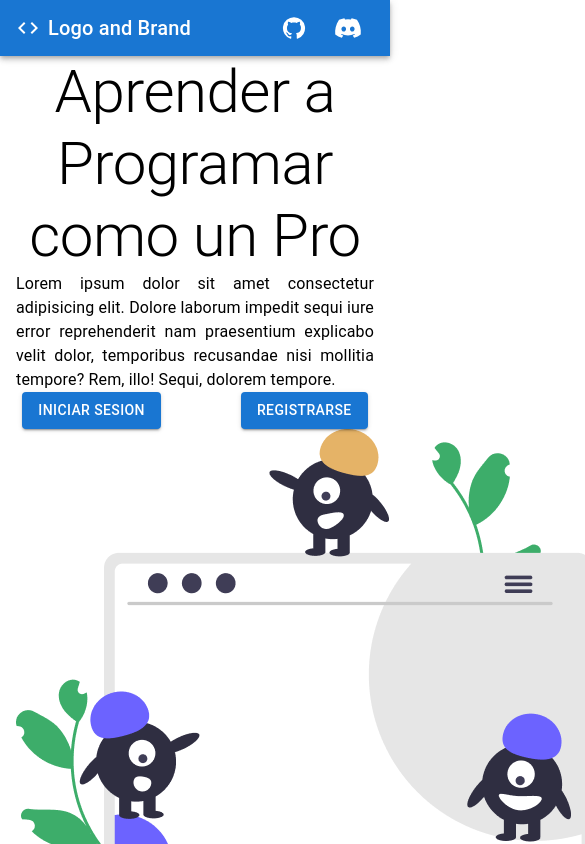
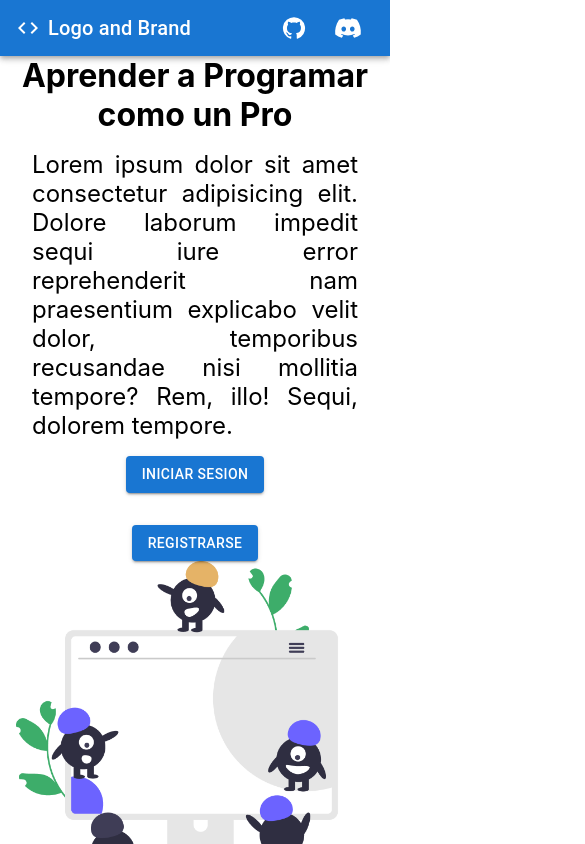
Before and after one commit to BOOTCAMP-PTY/BCPTY-FRONTEND, a React (Create React App) app: page / in a window 390 px wide. Shown: the top 844 px of the page, 585 px wide, since content can reach past the window. Built offline with nearby package versions, Linux system fonts and the light colour scheme.

Commit message:
Cambios en el responsive de la pagina

```diff
--- a/src/App.jsx
+++ b/src/App.jsx
@@ -1,16 +1,11 @@
 import React from "react";
-import Header from "./Pages/Header/Header";
 import Home from "./Pages/Main/Home";
 import "./App.css";
-import { Container } from "@mui/material";
 
 export default function App() {
-  return (
-    <main>
-      <Header />
-      <Container fluid>
-        <Home />
-      </Container>
-    </main>
-  );
+	return (
+		<main>
+			<Home />
+		</main>
+	);
 }
--- a/src/Pages/Header/Header.jsx
+++ b/src/Components/Headers/HeaderHome.jsx
@@ -8,7 +8,7 @@ import GitHubIcon from "@mui/icons-material/GitHub";
 import { FaDiscord } from "react-icons/fa";
 import CodeIcon from '@mui/icons-material/Code';
 
-export default function Header() {
+export default function HeaderPage() {
 	return (
 		<Box sx={{ flexGrow: 1,width: 1,height: '100%', flexWrap: 'wrap'}}>
 			<AppBar position="static">
--- a/src/Pages/Main/Home.jsx
+++ b/src/Pages/Main/Home.jsx
@@ -1,37 +1,76 @@
 import * as React from "react";
-import { Stack, Typography, Button, Grid } from "@mui/material";
-import "./Home.css";
-// import Box from '@mui/material/Box';
-// import Paper from '@mui/material/Paper';
-// import Grid from '@mui/material/Grid';
+import { Typography, Button, Grid, Container, createTheme, ThemeProvider } from "@mui/material";
+import HeaderHome from "../../Components/Headers/HeaderHome";
 
 export default function Home() {
+
+	const theme = createTheme({})
+
+	theme.typography.h1 = {
+		'@media (min-width:600px)': {
+			fontSize: '2.4rem',
+			margin: '1rem'
+		},
+		[theme.breakpoints.up('md')]: {
+			fontSize: '3rem',
+			margin: '1.5rem'
+		},
+	};
+
+	theme.typography.body1 = {
+		'@media (max-width:600px)': {
+			fontSize: '1.5rem',
+			margin: '1rem'
+		},
+		[theme.breakpoints.up('md')]: {
+			fontSize: '1.2rem',
+			margin: '1.5rem'
+		},
+	};
+
+	// imagen
 	const image = require("../../Assets/Images/home.png");
 	return (
-    <Grid container>
-      <Grid item md={6}>
-        <Typography variant="h2" color="initial" align="center">
+		<ThemeProvider theme={theme}>
+			<HeaderHome />
+			<Container fluid>
+				<Grid container
+					spacing={{ sm: 4, md: 2 }}
+					columns={{sm : 12, md : 12}}
+					alignItems="center"
+					>
+					<Grid item sm={12} md={6} columnSpacing={{ xs: 1, sm: 2, md: 4 }}>
+						<Typography variant="h1" color="initial" align="center">
 							Aprender a Programar como un Pro
 						</Typography>
 						<Typography variant="body1" color="initial" align="justify">
 							Lorem ipsum dolor sit amet consectetur adipisicing elit. Dolore
 							laborum impedit sequi iure error reprehenderit nam praesentium
-          explicabo velit dolor, temporibus recusandae nisi mollitia tempore?
-          Rem, illo! Sequi, dolorem tempore.
+							explicabo velit dolor, temporibus recusandae nisi mollitia
+							tempore? Rem, illo! Sequi, dolorem tempore.
 						</Typography>
-        <Stack
-          direction="row"
-          justifyContent="center"
-          alignItems="center"
-          spacing={10}
-        >
+						<Grid
+							container
+							spacing={{ xs: 4, sm: 2 }}
+							columns={{xs : 12, sm : 12}}>
+							<Grid item sm={6}  xs={12}  align="center">
 								<Button variant="contained">Iniciar Sesion</Button>
+							</Grid>
+							<Grid item sm={6} xs={12} align="center">
 								<Button variant="contained">Registrarse</Button>
-        </Stack>
-      </Grid>
-      <Grid item md={6}>
-        <img src={image} alt="Home-logo" />
 							</Grid>
 						</Grid>
+					</Grid>
+					<Grid item sm={12} md={6} alignItems="center">
+						<img
+							src={image}
+							alt="Home-logo"
+							height="auto"
+							width="100%"
+							/>
+					</Grid>
+				</Grid>
+			</Container>
+		</ThemeProvider>
 	);
 }
```
Also changed, not shown: src/Components/Forms/LoginForm.jsx (added, +7 -0 lines), src/Components/Headers/HeaderPage.jsx (added, +18 -0 lines), src/Pages/Login/Login.jsx (added, +9 -0 lines), src/Pages/Main/Home.css (deleted), 1 other file (tests, documents, lock files or other folders). Lines whose indentation alone changed are shown as unchanged.
